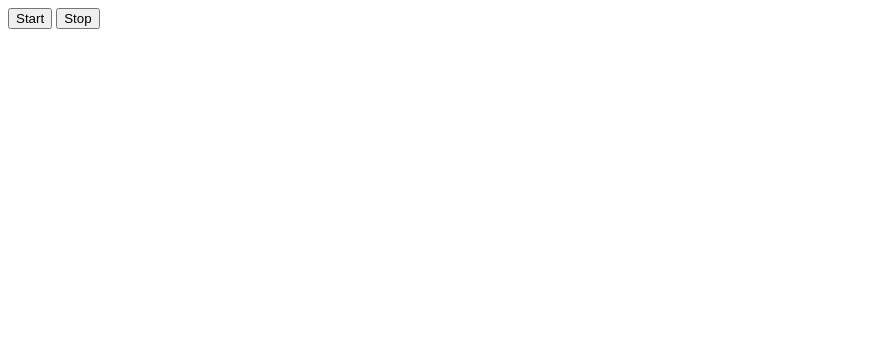
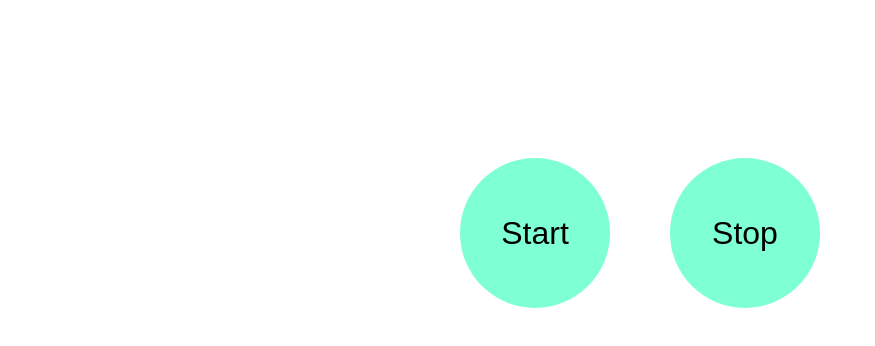
Before and after one commit to Lelikboss/goit-js-hw-11-color-switch, a plain HTML site: page index.html in a window 1280 px wide. Shown: the whole page, without its empty margins (0-875 px from the left). Drawn offline with Linux system fonts and the light colour scheme.

Commit message:
fix bugs

```diff
--- a/index.html
+++ b/index.html
@@ -4,6 +4,7 @@
     <meta charset="UTF-8" />
     <meta http-equiv="X-UA-Compatible" content="IE=edge" />
     <meta name="viewport" content="width=device-width, initial-scale=1.0" />
+    <link rel="stylesheet" href="./styles/index.css" />
     <title>Color-switch</title>
   </head>
   <body>
--- a/js/main.js
+++ b/js/main.js
@@ -22,9 +22,11 @@ function timer() {
 }
 function startWatch() {
   watchId = setInterval(timer, 1000);
+  refs.startBtn.disabled = true;
 }
 function stopWatch() {
   clearInterval(watchId);
+  refs.startBtn.disabled = false;
 }
 refs.startBtn.addEventListener("click", startWatch);
 refs.stopBtn.addEventListener("click", stopWatch);
--- /dev/null
+++ b/styles/index.css
@@ -0,0 +1,21 @@
+body {
+  display: flex;
+  justify-content: center;
+}
+button {
+  font-size: 32px;
+  margin-top: 150px;
+  margin-left: 30px;
+  margin-right: 30px;
+  width: 150px;
+  height: 150px;
+  border: none;
+  border-radius: 100px;
+  cursor: pointer;
+  background-color: aquamarine;
+}
+
+button[disabled] {
+  background-color: red;
+  cursor: auto;
+}
```
